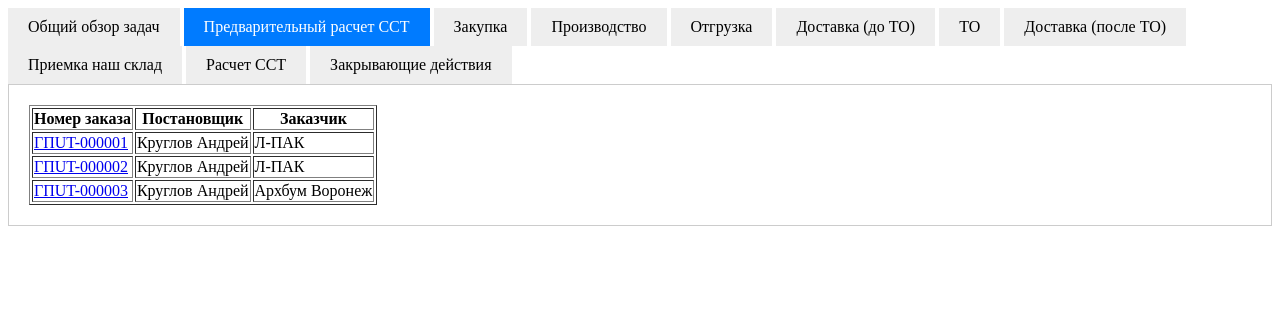
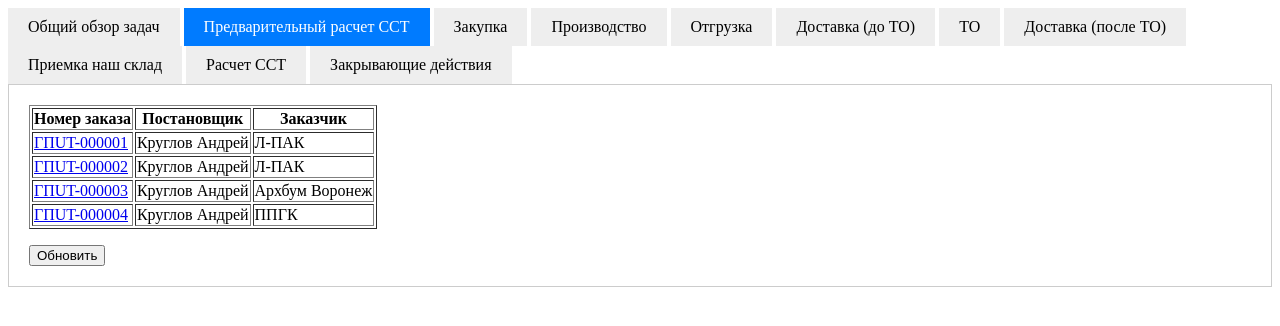
Before and after one commit to gayfutdinovgmach/1C-VED, a plain HTML site: page index.html in a window 1280 px wide. Drawn offline with Linux system fonts and the light colour scheme.

Commit message:
Update index.html

```diff
--- a/index.html
+++ b/index.html
@@ -101,6 +101,13 @@ label {
             <td>Архбум Воронеж</td>
             <td><label for="tab4" class="tab-link">Отгрузка</label></td>
         </tr>
+         <tr>
+            <td>ГПUT-000004</td>
+            <td>Литвинова</td>
+            <td>Круглов Андрей</td>
+            <td>ППГК</td>
+            <td><label for="tab4" class="tab-link">Отгрузка</label></td>
+        </tr>
     </table>
 </div>
 
@@ -110,7 +117,16 @@ label {
         <tr><td>ГПUT-000001</td><td>Круглов Андрей</td><td>Л-ПАК</td></tr>
         <tr><td>ГПUT-000002</td><td>Круглов Андрей</td><td>Л-ПАК</td></tr>
         <tr><td>ГПUT-000003</td><td>Круглов Андрей</td><td>Архбум Воронеж</td></tr>
+        <tr><td>ГПUT-000004</td><td>Круглов Андрей</td><td>ППГК</td></tr>
     </table>
+
+    <div class="button-row" style="display: flex; align-items: center; gap: 12px; margin-top: 16px;">
+
+    <button type="button" id="calculate-btn" class="form-btn primary-btn">
+        Обновить
+    </button>
+
+</div>
 </div>
 
 <div id="content2" class="tab-content">
```
